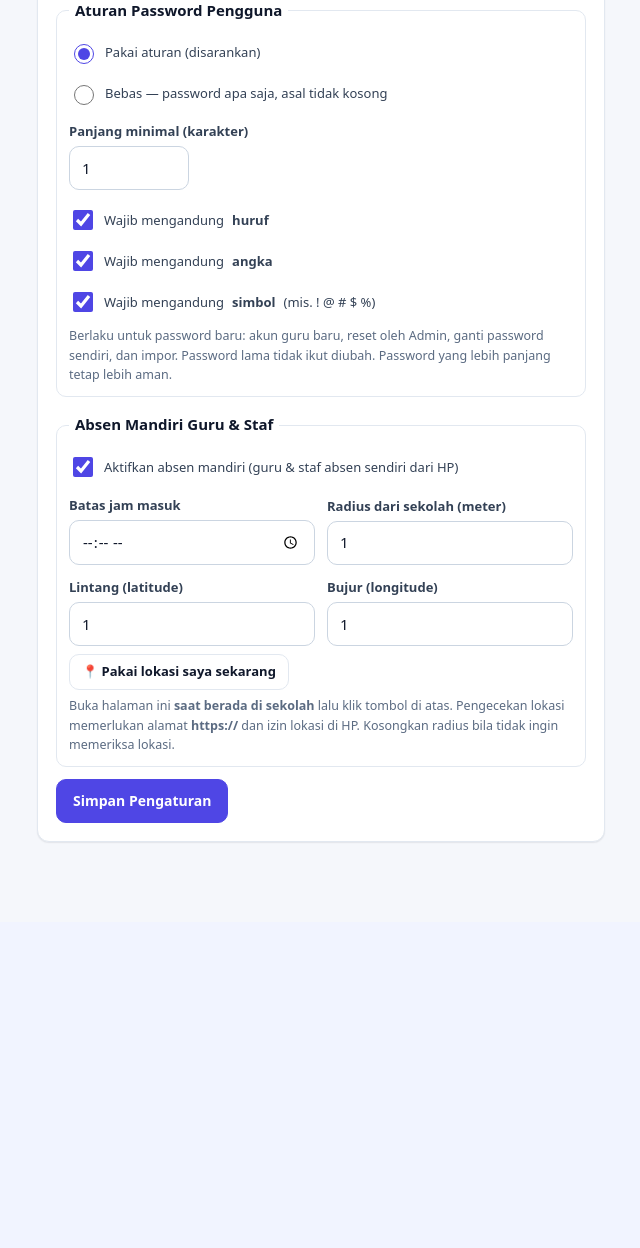
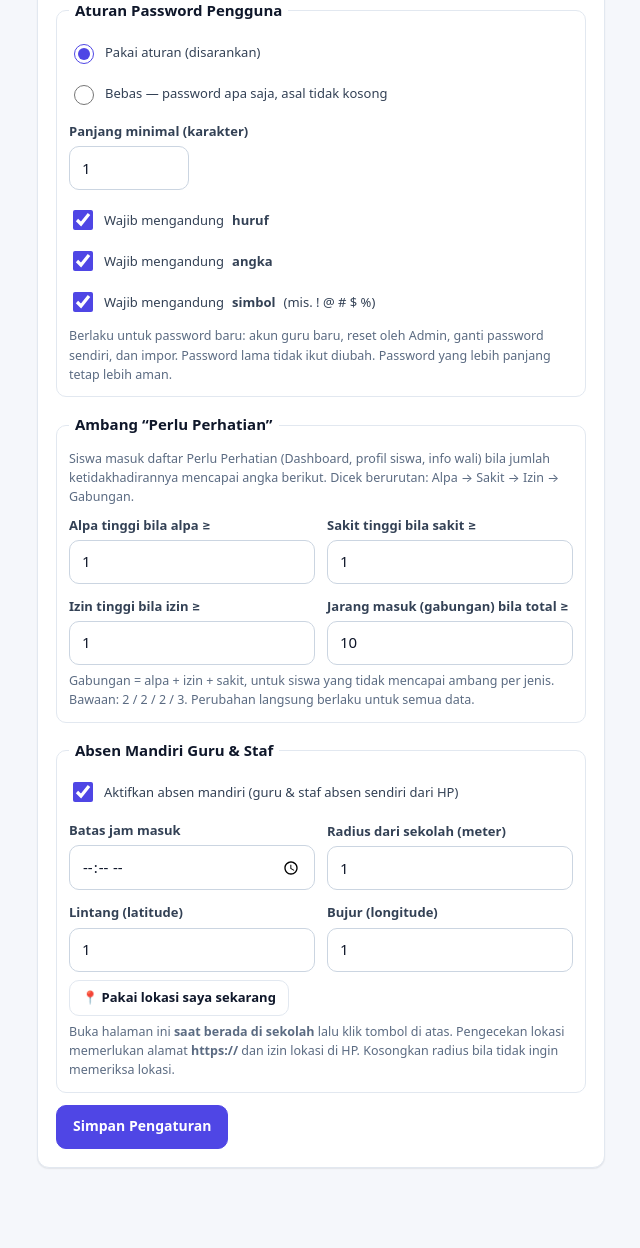
Before and after one commit to andieawan/absensi-siswa.smkibu, a Laravel app: page /admin/pengaturan in a window 1280 px wide. Shown: the part 591-1839 px from the top of the page, without its empty margins (29-669 px from the left). Before the commit the page ends 1434 px from the top, so only its background shows below. Run offline with Laravel 12, Linux system fonts and the light colour scheme; a user stored in the database is signed in; tables that the repository leaves empty hold one stand-in row (values such as "Sample post").

Commit message:
Pengaturan Admin: ambang Perlu Perhatian (alpa/sakit/izin/gabungan)
Co-Authored-By: Claude Sonnet 5.5 <noreply@anthropic.com>
Claude-Session: https://claude.ai/code/session_01BLrtzPwxdv7zCStcgusDor

```diff
--- a/app/Http/Controllers/Admin/SettingController.php
+++ b/app/Http/Controllers/Admin/SettingController.php
@@ -32,6 +32,7 @@ class SettingController extends Controller
             'school_name' => 'required|string|max:191', 'tahun_ajaran' => 'nullable|string|max:32', 'semester' => 'required|in:Ganjil,Genap',
             'kepsek_nama' => 'nullable|string|max:191', 'bk_nama' => 'nullable|string|max:191', 'backup_retention_weeks' => 'required|integer|min:1|max:104',
             'pw_form' => 'nullable|boolean', 'pw_mode' => 'nullable|in:aturan,bebas', 'pw_min' => 'nullable|integer|min:1|max:64', 'pw_huruf' => 'nullable|boolean', 'pw_angka' => 'nullable|boolean', 'pw_simbol' => 'nullable|boolean',
+            'att_form' => 'nullable|boolean', 'att_alpa' => 'nullable|integer|min:1|max:100', 'att_sakit' => 'nullable|integer|min:1|max:100', 'att_izin' => 'nullable|integer|min:1|max:100', 'att_total' => 'nullable|integer|min:1|max:100',
             'staff_form' => 'nullable|boolean', 'staff_mandiri' => 'nullable|boolean', 'staff_jam_masuk' => 'nullable|date_format:H:i',
             'staff_lat' => 'nullable|numeric|between:-90,90', 'staff_lng' => 'nullable|numeric|between:-180,180', 'staff_radius' => 'nullable|integer|min:0|max:5000',
         ]));
--- a/app/Models/SchoolSetting.php
+++ b/app/Models/SchoolSetting.php
@@ -11,7 +11,7 @@ class SchoolSetting extends Model
     public $timestamps = false;
     public $incrementing = false;
     protected $guarded = [];
-    protected $casts = ['id' => 'integer', 'backup_retention_weeks' => 'integer', 'staff_mandiri' => 'boolean', 'staff_lat' => 'float', 'staff_lng' => 'float', 'staff_radius' => 'integer', 'pw_min' => 'integer', 'pw_huruf' => 'boolean', 'pw_angka' => 'boolean', 'pw_simbol' => 'boolean'];
+    protected $casts = ['id' => 'integer', 'backup_retention_weeks' => 'integer', 'staff_mandiri' => 'boolean', 'staff_lat' => 'float', 'staff_lng' => 'float', 'staff_radius' => 'integer', 'pw_min' => 'integer', 'pw_huruf' => 'boolean', 'pw_angka' => 'boolean', 'pw_simbol' => 'boolean', 'att_alpa' => 'integer', 'att_sakit' => 'integer', 'att_izin' => 'integer', 'att_total' => 'integer'];
 
     private static ?self $cached = null;
 
--- a/app/Services/AdminService.php
+++ b/app/Services/AdminService.php
@@ -218,6 +218,11 @@ class AdminService
             $staff += ['pw_mode' => ($in['pw_mode'] ?? 'aturan') === 'bebas' ? 'bebas' : 'aturan', 'pw_min' => max(1, min(64, (int) ($in['pw_min'] ?? 8))),
                 'pw_huruf' => ! empty($in['pw_huruf']), 'pw_angka' => ! empty($in['pw_angka']), 'pw_simbol' => ! empty($in['pw_simbol'])];
         }
+        if (! empty($in['att_form']) && \App\Support\DbUpdate::attReady()) {
+            foreach (\App\Support\AttentionPolicy::DEFAULTS as $k => $def) {
+                $staff['att_'.$k] = max(1, min(100, (int) ($in['att_'.$k] ?? $def)));
+            }
+        }
         SchoolSetting::put($staff + [
             'school_name' => trim($in['school_name']), 'tahun_ajaran' => trim((string) ($in['tahun_ajaran'] ?? '')),
             'semester' => $in['semester'], 'kepsek_nama' => trim((string) ($in['kepsek_nama'] ?? '')),
--- /dev/null
+++ b/app/Support/AttentionPolicy.php
@@ -0,0 +1,51 @@
+<?php
+
+namespace App\Support;
+
+use App\Models\SchoolSetting;
+
+/**
+ * Ambang kategori "Perlu Perhatian" (Admin → Pengaturan):
+ * alpa/sakit/izin tinggi bila jumlah jenis itu ≥ ambangnya; "jarang masuk (gabungan)" bila total (alpa+izin+sakit) ≥ ambang gabungan.
+ * Sebelum pembaruan database dipasang berlaku bawaan 2 / 2 / 2 / 3.
+ */
+class AttentionPolicy
+{
+    public const DEFAULTS = ['alpa' => 2, 'sakit' => 2, 'izin' => 2, 'total' => 3];
+    public const MIN = 1;
+    public const MAX = 100;
+
+    /** @return array{alpa:int, sakit:int, izin:int, total:int} */
+    public static function current(): array
+    {
+        try {
+            if (! DbUpdate::attReady()) {
+                return self::DEFAULTS;
+            }
+            $s = SchoolSetting::current();
+        } catch (\Throwable) { // mis. dipakai tanpa aplikasi/DB (tes unit murni)
+            return self::DEFAULTS;
+        }
+        $out = [];
+        foreach (self::DEFAULTS as $k => $def) {
+            $v = (int) ($s->{'att_'.$k} ?? 0);
+            $out[$k] = $v >= self::MIN ? min(self::MAX, $v) : $def;
+        }
+
+        return $out;
+    }
+
+    /** Kategori untuk jumlah alpa/izin/sakit tertentu (null = tidak perlu perhatian). */
+    public static function category(int $alpa, int $izin, int $sakit, ?array $p = null): ?string
+    {
+        $p ??= self::current();
+
+        return match (true) {
+            $alpa >= $p['alpa'] => 'alpa_tinggi',
+            $sakit >= $p['sakit'] => 'sakit_tinggi',
+            $izin >= $p['izin'] => 'izin_tinggi',
+            $alpa + $izin + $sakit >= $p['total'] => 'jarang_masuk_gabungan',
+            default => null,
+        };
+    }
+}
--- a/app/Support/DbUpdate.php
+++ b/app/Support/DbUpdate.php
@@ -104,4 +104,15 @@ class DbUpdate
 
         return $ok;
     }
+
+    /** Ambang "Perlu Perhatian" (kolom att_* di pengaturan sekolah) sudah ada. */
+    public static function attReady(): bool
+    {
+        static $ok = null;
+        if ($ok === null || app()->runningUnitTests()) {
+            $ok = \Illuminate\Support\Facades\Schema::hasColumn('school_settings', 'att_alpa');
+        }
+
+        return $ok;
+    }
 }
--- a/resources/views/admin/settings.blade.php
+++ b/resources/views/admin/settings.blade.php
@@ -46,6 +46,20 @@
             <small class="mut" style="display:block;margin-top:6px">Berlaku untuk password baru: akun guru baru, reset oleh Admin, ganti password sendiri, dan impor. Password lama tidak ikut diubah. Password yang lebih panjang tetap lebih aman.</small>
         </fieldset>
         @endif
+        @if(\App\Support\DbUpdate::attReady())
+        @php $ap = \App\Support\AttentionPolicy::current(); @endphp
+        <fieldset class="fs" style="margin:16px 0 0;border:1px solid var(--line);border-radius:10px;padding:12px"><legend style="padding:0 6px;font-weight:700">Ambang “Perlu Perhatian”</legend>
+            <input type="hidden" name="att_form" value="1">
+            <small class="mut" style="display:block;margin-bottom:8px">Siswa masuk daftar Perlu Perhatian (Dashboard, profil siswa, info wali) bila jumlah ketidakhadirannya mencapai angka berikut. Dicek berurutan: Alpa → Sakit → Izin → Gabungan.</small>
+            <div class="fields">
+                <div><label for="att_alpa">Alpa tinggi bila alpa ≥</label><input id="att_alpa" type="number" name="att_alpa" min="1" max="100" value="{{ old('att_alpa', $ap['alpa']) }}"></div>
+                <div><label for="att_sakit">Sakit tinggi bila sakit ≥</label><input id="att_sakit" type="number" name="att_sakit" min="1" max="100" value="{{ old('att_sakit', $ap['sakit']) }}"></div>
+                <div><label for="att_izin">Izin tinggi bila izin ≥</label><input id="att_izin" type="number" name="att_izin" min="1" max="100" value="{{ old('att_izin', $ap['izin']) }}"></div>
+                <div><label for="att_total">Jarang masuk (gabungan) bila total ≥</label><input id="att_total" type="number" name="att_total" min="1" max="100" value="{{ old('att_total', $ap['total']) }}"></div>
+            </div>
+            <small class="mut" style="display:block;margin-top:6px">Gabungan = alpa + izin + sakit, untuk siswa yang tidak mencapai ambang per jenis. Bawaan: 2 / 2 / 2 / 3. Perubahan langsung berlaku untuk semua data.</small>
+        </fieldset>
+        @endif
         @if(\App\Support\DbUpdate::selfReady())
         @php
             $sc = \App\Services\StaffService::config();
```
Also changed, not shown: app/Services/Analytics.php (+8 -6 lines), app/Services/Rules.php (+1 -7 lines), tests/Feature/AttentionPolicyTest.php (added, +63 -0 lines), README.md, database/migrations/2026_10_08_000200_add_attention_thresholds.php (added).
